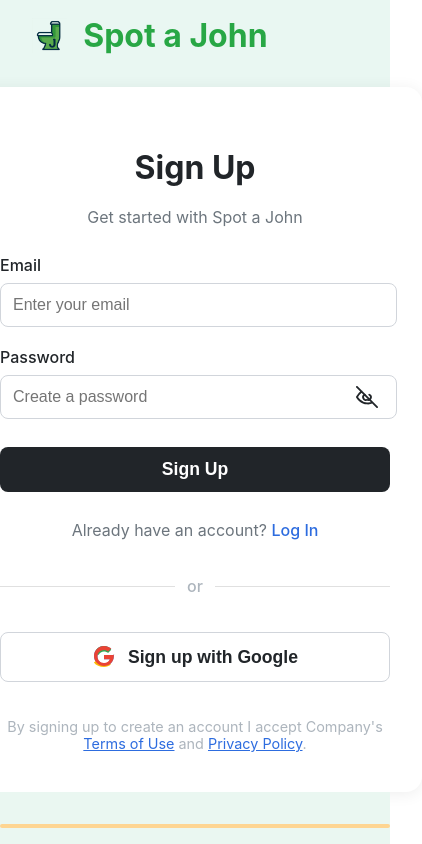
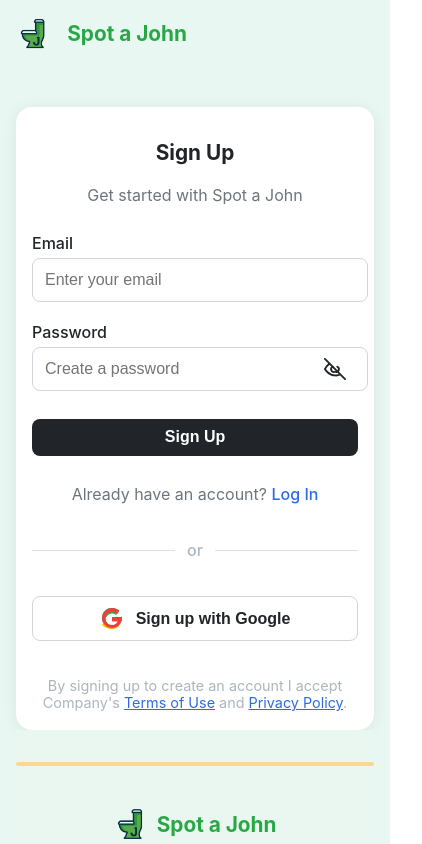
Before and after one commit to zhu0lin/SpotAJohn, a React (Vite) app in the folder frontend/: page /signup in a window 390 px wide. Shown: the top 844 px of the page, 422 px wide, since content can reach past the window. Built offline with nearby package versions, Linux system fonts and the light colour scheme.

Commit message:
Fixed user interface on mobile screens

```diff
--- a/frontend/src/styles/Home.css
+++ b/frontend/src/styles/Home.css
@@ -1,8 +1,9 @@
 html, body {
     height: 100%;
-    width: 100%;
+    width: 100vw;
     margin: 0;
     padding: 0;
+    overflow-x: hidden;
 }
 
 /* Main container */
@@ -15,6 +16,7 @@
     background-color: #E9F7F2;
     font-family: -apple-system, BlinkMacSystemFont, 'Segoe UI', Roboto, sans-serif;
     box-sizing: border-box;
+    overflow-x: hidden;
 }
 
 /* Left section */
@@ -290,15 +292,104 @@
 }
 
 @media (max-width: 700px) {
-    .howItWorksSection {
-        padding: 2.5rem 0 2.5rem 0;
-    }
-    .howItWorksSteps {
-        gap: 2.5rem;
-    }
-    .howItWorksStepDesc {
-        font-size: 1rem;
-    }
+  .startFrame, .whyUsSection, .howItWorksSection, .callToAction {
+    box-sizing: border-box;
+  }
+  .startFrame {
+    flex-direction: column;
+    min-width: 100vw;
+    min-height: 100vh;
+    padding: 0 1rem;
+    width: 100vw;
+    max-width: 100vw;
+    overflow-x: hidden;
+  }
+  .leftSection, .rightSection {
+    padding: 1rem 0.5rem;
+    box-sizing: border-box;
+  }
+  .rightSection {
+    display: flex;
+    justify-content: center;
+    align-items: flex-start;
+    padding-top: 0.5rem;
+    padding-bottom: 0;
+    margin-top: 0;
+  }
+  .logo h3 {
+    font-size: 1.3rem;
+  }
+  .callToAction {
+    margin-left: 0;
+    margin-top: 0;
+    max-width: 100%;
+    padding: 0 1rem;
+    box-sizing: border-box;
+    word-break: break-word;
+  }
+  .callToAction h1 {
+    font-size: 2rem;
+    height: auto;
+    word-break: break-word;
+  }
+  .callToAction h2 {
+    font-size: 1rem;
+    word-break: break-word;
+  }
+  .ctaButtons {
+    flex-direction: column;
+    gap: 0.5rem;
+  }
+  .illustration img {
+    width: 65vw;
+    max-width: 100%;
+    height: auto;
+    border-radius: 1rem;
+    display: block;
+    margin-left: auto;
+    margin-right: auto;
+    margin-top: 0;
+  }
+  .whyUsSection, .howItWorksSection {
+    padding: 1.5rem 0 2rem 0;
+    padding-left: 1rem;
+    padding-right: 1rem;
+    max-width: 100vw;
+    box-sizing: border-box;
+  }
+  .whyUsTitle, .howItWorksTitle {
+    font-size: 1.3rem;
+  }
+  .whyUsSubtitle, .howItWorksSubtitle {
+    font-size: 1rem;
+  }
+  .whyUsGrid {
+    grid-template-columns: 1fr;
+    gap: 1rem;
+    padding: 0;
+    max-width: 100%;
+    box-sizing: border-box;
+  }
+  .whyUsCard {
+    padding: 1rem 0.5rem;
+    box-sizing: border-box;
+    word-break: break-word;
+  }
+  .howItWorksSteps {
+    gap: 1.5rem;
+    padding: 0;
+    max-width: 100%;
+    box-sizing: border-box;
+  }
+  .howItWorksStepTitle {
+    font-size: 1rem;
+    word-break: break-word;
+  }
+  .howItWorksStepDesc {
+    font-size: 0.9rem;
+    max-width: 95vw;
+    word-break: break-word;
+  }
 }
 
 /* Footer Section */
@@ -366,9 +457,15 @@
         flex-direction: column;
         gap: 0.5rem;
         font-size: 1rem;
-        align-items: flex-start;
+        align-items: center;
+        text-align: center;
     }
     .footerLogo {
         font-size: 1.3rem;
     }
+    .footerCopyright,
+    .footerLocation {
+        text-align: center;
+        width: 100%;
+    }
 }
--- a/frontend/src/styles/SignUp.css
+++ b/frontend/src/styles/SignUp.css
@@ -1,5 +1,12 @@
 /* Font consistency with Home page */
+html, body {
+  width: 100vw;
+  overflow-x: hidden;
+}
 .signup-container {
+  width: 100vw;
+  max-width: 100vw;
+  overflow-x: hidden;
   font-family: -apple-system, BlinkMacSystemFont, 'Segoe UI', Roboto, sans-serif;
   min-height: 100vh;
   background: #E9F7F2;
@@ -192,3 +199,35 @@
 .signup-terms-link:hover {
   text-decoration: none;
 }
+
+@media (max-width: 700px) {
+  .signup-header {
+    padding: 0 0 0 1rem;
+    margin-bottom: 1rem;
+  }
+  .signup-form {
+    padding: 1.2rem 1rem;
+    max-width: 98vw;
+    min-width: 0;
+    box-sizing: border-box;
+    margin-top: 2.5rem;
+  }
+  .signup-container {
+    padding: 0 1rem;
+    width: 100vw;
+    box-sizing: border-box;
+  }
+  .signup-title {
+    font-size: 1.3rem;
+  }
+  .logo h3 {
+    font-size: 1.3rem;
+  }
+  .signup-btn, .signup-google-btn {
+    font-size: 1rem;
+    padding: 0.6rem;
+  }
+  .signup-field-group {
+    gap: 0.3rem;
+  }
+}
```
Also changed, not shown: 2 other files (tests, documents, lock files or other folders).
